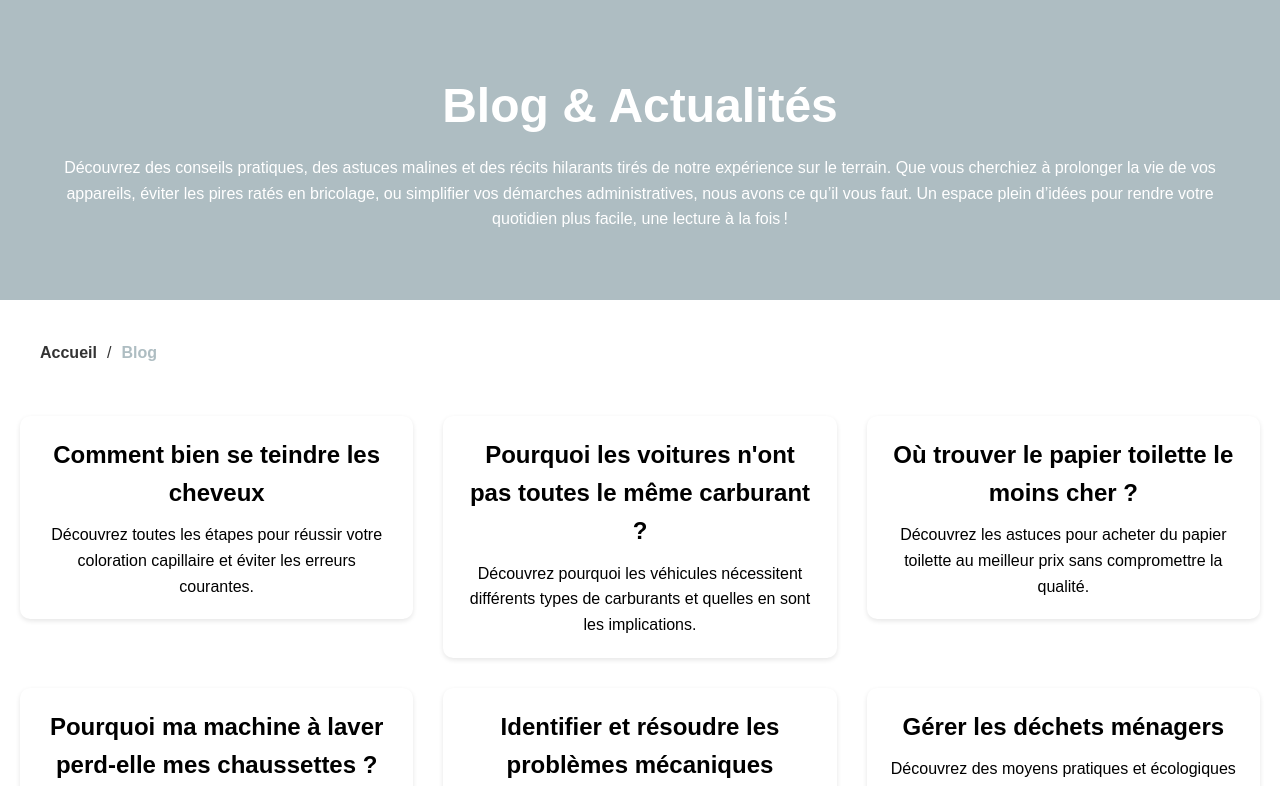
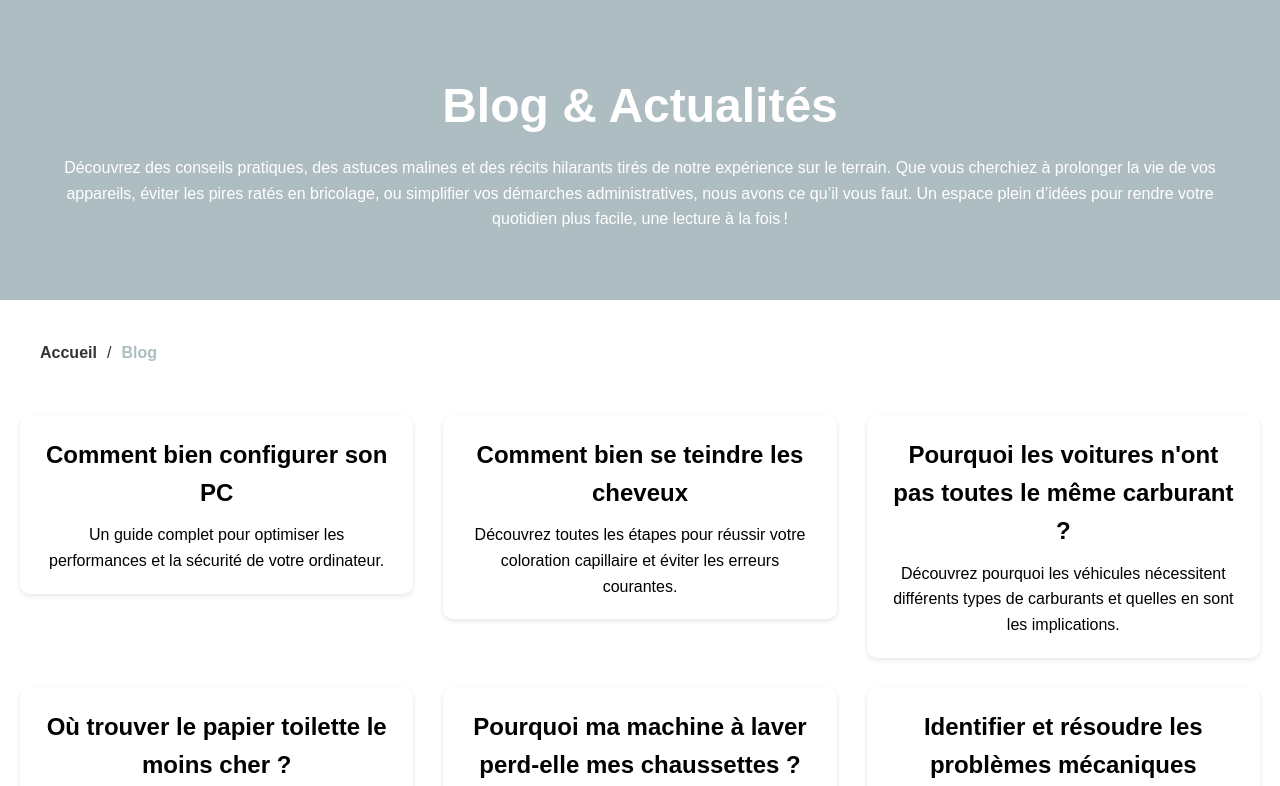
Before and after one commit to BatMaxou/esgi-clicketpaf, a Next.js app: page /blog in a window 1280 px wide. Shown: the top 786 px of the page. Built offline with nearby package versions, Linux system fonts and the light colour scheme.

Commit message:
:sparkles: Add article

```diff
--- a/src/data/articles.js
+++ b/src/data/articles.js
@@ -7,6 +7,7 @@ import pourquoiMachineLaverPerdChaussettes from "./articles/pourquoi-machine-a-l
 import trouverPapierToilettePasCher from "./articles/trouver-papier-toilette-pas-cher";
 import pourquoiVoituresCarburantsDifferents from "./articles/pourquoi-voitures-carburants-differents";
 import commentBienSeTeindreLesCheveux from "./articles/comment-bien-se-teindre-les-cheveux";
+import bienConfigurerSonPC from "./articles/bien-configurer-son-pc";
 
 export const articles = {
     '5-astuces-pour-proteger-votre-pc': cinqAstucesPourProtegerVotrePC,
@@ -18,4 +19,5 @@ export const articles = {
     'trouver-papier-toilette-pas-cher': trouverPapierToilettePasCher,
     'pourquoi-voitures-carburants-differents': pourquoiVoituresCarburantsDifferents,
     'comment-bien-se-teindre-les-cheveux': commentBienSeTeindreLesCheveux,
+    'bien-configurer-son-pc': bienConfigurerSonPC,
 }
--- /dev/null
+++ b/src/data/articles/bien-configurer-son-pc.js
@@ -0,0 +1,63 @@
+import { Components } from "@/enum";
+
+const bienConfigurerSonPC = {
+    title: "Comment bien configurer son PC",
+    shortDescription: "Un guide complet pour optimiser les performances et la sécurité de votre ordinateur.",
+    keywords: "configuration PC, optimisation ordinateur, sécurité informatique, installation logiciels, maintenance PC",
+    content: {
+        imageCoverSection: {
+            type: Components.IMAGE,
+            src: "/images/articles/bien-configurer-son-pc/couverture.webp",
+            alt: "Un utilisateur configurant son PC sur un bureau organisé."
+        },
+        introSection: {
+            type: Components.TEXT,
+            content: "Configurer correctement son PC est essentiel pour garantir des performances optimales, une sécurité renforcée et une meilleure longévité du matériel. Que vous ayez acheté un nouvel ordinateur ou que vous souhaitiez optimiser votre machine actuelle, plusieurs étapes clés permettent d'obtenir un système fluide, sécurisé et adapté à vos besoins. Dans cet article, nous verrons en détail comment bien configurer votre PC, de l'installation du système d'exploitation aux réglages avancés de performance."
+        },
+        installationOSSection: {
+            type: Components.TEXT,
+            colored: true,
+            content: "Le premier élément fondamental lors de la configuration d'un PC est le choix et l'installation du système d'exploitation (OS). Windows, macOS et Linux sont les trois options principales, chacune ayant ses avantages et inconvénients.\n\nPour installer un OS :\n- Téléchargez l’image ISO du système d’exploitation depuis le site officiel.\n- Créez une clé USB bootable avec un outil comme Rufus (Windows) ou BalenaEtcher (Mac/Linux).\n- Redémarrez votre PC et accédez au BIOS/UEFI pour sélectionner la clé USB comme périphérique de démarrage.\n- Suivez les instructions d’installation et configurez les options de base (langue, fuseau horaire, clavier)."
+        },
+        pilotesDriversSection: {
+            type: Components.TEXT,
+            content: "Après l’installation du système d’exploitation, il est crucial d’installer les pilotes appropriés pour garantir la compatibilité et les performances optimales du matériel.\n\nLes pilotes essentiels à installer ou mettre à jour sont :\n- Carte graphique (NVIDIA, AMD, Intel)\n- Carte mère (chipset, audio, réseau)\n- Périphériques externes (imprimante, clavier, souris)\n\nVous pouvez récupérer ces pilotes directement depuis les sites des fabricants ou utiliser des outils comme Windows Update pour automatiser le processus."
+        },
+        securiteOptimisationSection: {
+            type: Components.TEXT,
+            colored: true,
+            content: "Un PC bien configuré est un PC sécurisé. Voici quelques étapes essentielles pour protéger votre machine contre les menaces :\n\n- Installez un antivirus fiable (Windows Defender, Bitdefender, Avast).\n- Activez le pare-feu intégré à votre OS.\n- Mettez à jour régulièrement votre système et vos logiciels.\n- Évitez d’installer des logiciels provenant de sources non officielles.\n- Activez l’authentification à deux facteurs pour les comptes sensibles."
+        },
+        optimisationPerformanceSection: {
+            type: Components.TEXT,
+            colored: true,
+            content: "Pour améliorer les performances de votre PC :\n\n- Désactivez les applications inutiles au démarrage via le Gestionnaire des tâches (Windows) ou Activity Monitor (Mac).\n- Augmentez la mémoire virtuelle (Windows) en modifiant les paramètres avancés du système.\n- Utilisez un disque SSD pour réduire les temps de chargement et améliorer la réactivité.\n- Nettoyez régulièrement votre disque avec des outils comme CCleaner.\n- Défragmentez votre disque dur si vous utilisez un HDD (non nécessaire pour un SSD)."
+        },
+        gestionLogicielsApplicationsSection: {
+            type: Components.TEXT,
+            content: "Un PC bien organisé passe par une bonne gestion des logiciels :\n\n- Installez uniquement les logiciels essentiels (bureautique, sécurité, multimédia).\n- Utilisez des gestionnaires de paquets (Chocolatey, Ninite) pour une installation rapide.\n- Supprimez les logiciels inutiles ou préinstallés pour éviter les ralentissements."
+        },
+        sauvegardeMaintenanceSection: {
+            type: Components.TEXT,
+            colored: true,
+            content: "La sauvegarde et l’entretien de votre PC sont essentiels pour éviter la perte de données et maintenir une bonne fluidité :\n\n- Activez la sauvegarde automatique sur un disque externe ou via le cloud (OneDrive, Google Drive).\n- Programmez un nettoyage de disque mensuel.\n- Vérifiez l’état de votre disque dur avec des outils comme CrystalDiskInfo.\n- Assurez-vous de dépoussiérer régulièrement votre PC pour éviter la surchauffe."
+        },
+        conclusionSection: {
+            type: Components.TEXT,
+            content: "Bien configurer son PC permet de garantir une expérience utilisateur fluide et sécurisée. En suivant ces étapes, vous optimiserez les performances de votre machine tout en la protégeant contre les menaces. Que ce soit pour un usage personnel ou professionnel, une bonne configuration vous évitera bien des tracas à long terme !"
+        }
+    },
+    order: [
+        "imageCoverSection",
+        "introSection",
+        "installationOSSection",
+        "pilotesDriversSection",
+        "securiteOptimisationSection",
+        "optimisationPerformanceSection",
+        "gestionLogicielsApplicationsSection",
+        "sauvegardeMaintenanceSection",
+        "conclusionSection"
+    ]
+};
+
+export default bienConfigurerSonPC;
```
Also changed, not shown: public/images/articles/bien-configurer-son-pc/couverture.webp (added), 1 other file (tests, documents, lock files or other folders).
